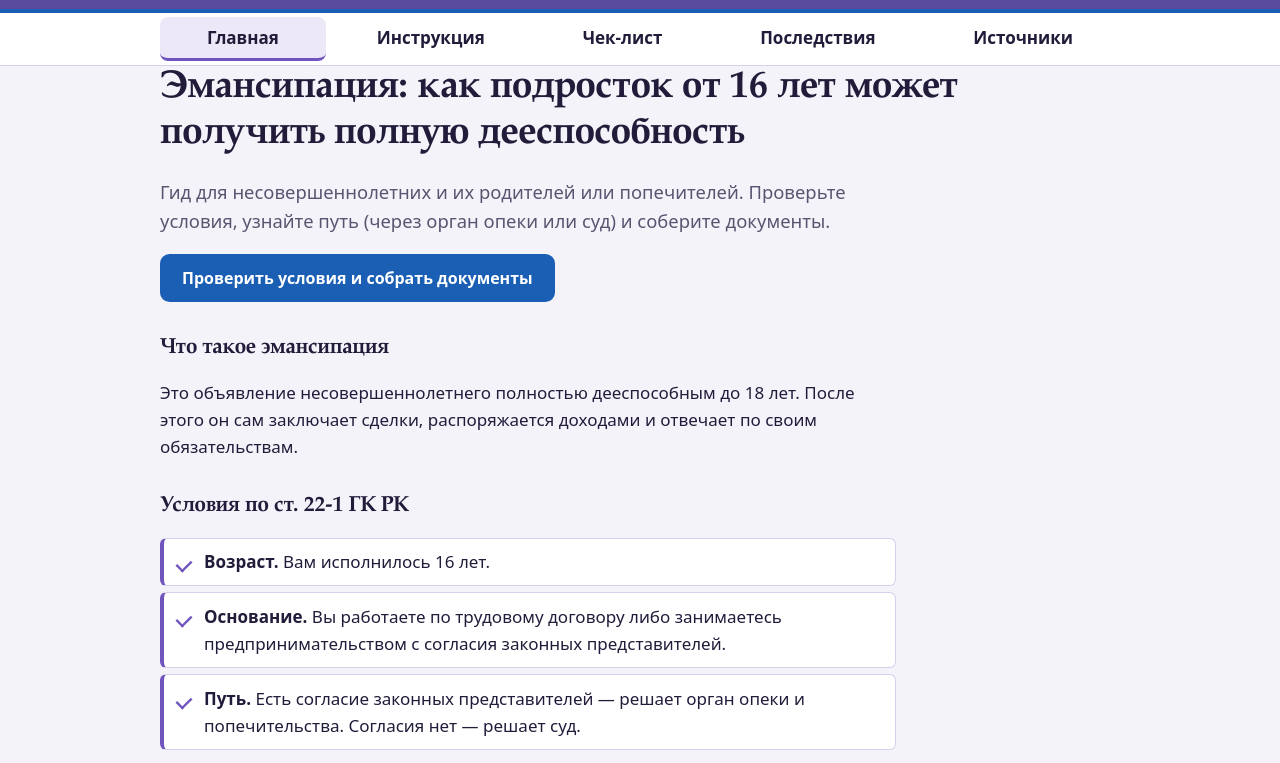
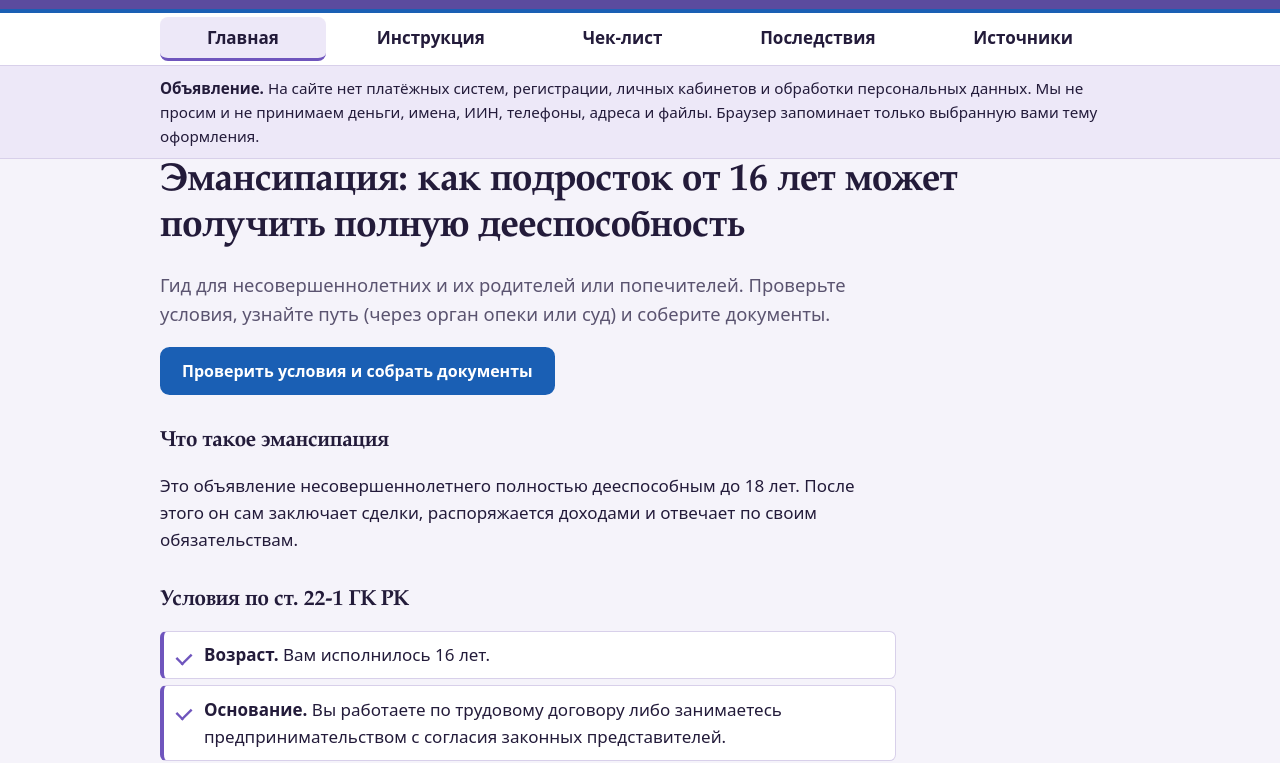
Before and after one commit to damelizhusupbekova-del/ai_project, a plain HTML site: page index.html in a window 1280 px wide. Shown: the part 59-822 px from the top of the page. Drawn offline with Linux system fonts and the light colour scheme.

Commit message:
пятая версия

```diff
--- a/index.html
+++ b/index.html
@@ -27,6 +27,11 @@
     <a href="#sources" data-p="sources">Источники</a>
   </div>
 </nav>
+<div class="notice" role="note">
+  <div class="wrap">
+    <p><b>Объявление.</b> На сайте нет платёжных систем, регистрации, личных кабинетов и обработки персональных данных. Мы не просим и не принимаем деньги, имена, ИИН, телефоны, адреса и файлы. Браузер запоминает только выбранную вами тему оформления.</p>
+  </div>
+</div>
 
 <main id="main" class="wrap">
 <noscript><p class="note">Для работы чек-листа нужен JavaScript.</p></noscript>
--- a/style.css
+++ b/style.css
@@ -86,3 +86,5 @@ tbody th{background:var(--soft)}
 .help h2{margin:.75rem 0 .4rem;font-size:1.2rem;color:#fff}
 .help ul{padding-left:1.2rem;margin:.5rem 0}.help li{margin:.35rem 0}
 .help .small{font-size:.9rem;opacity:.9}
+.notice{background:var(--soft);border-bottom:1px solid var(--line);font-size:.95rem}
+.notice p{margin:0;padding:.6rem 0;max-width:none}
```
